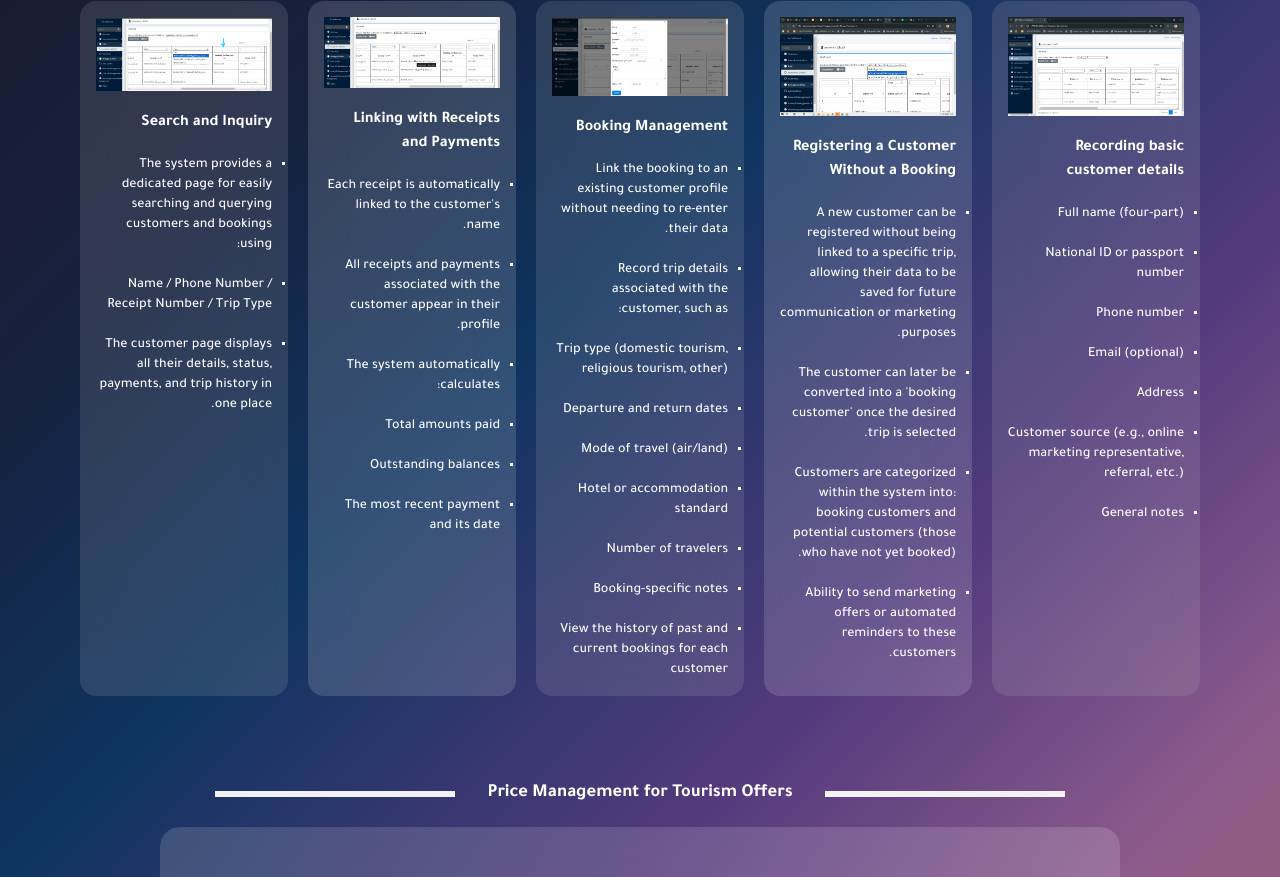
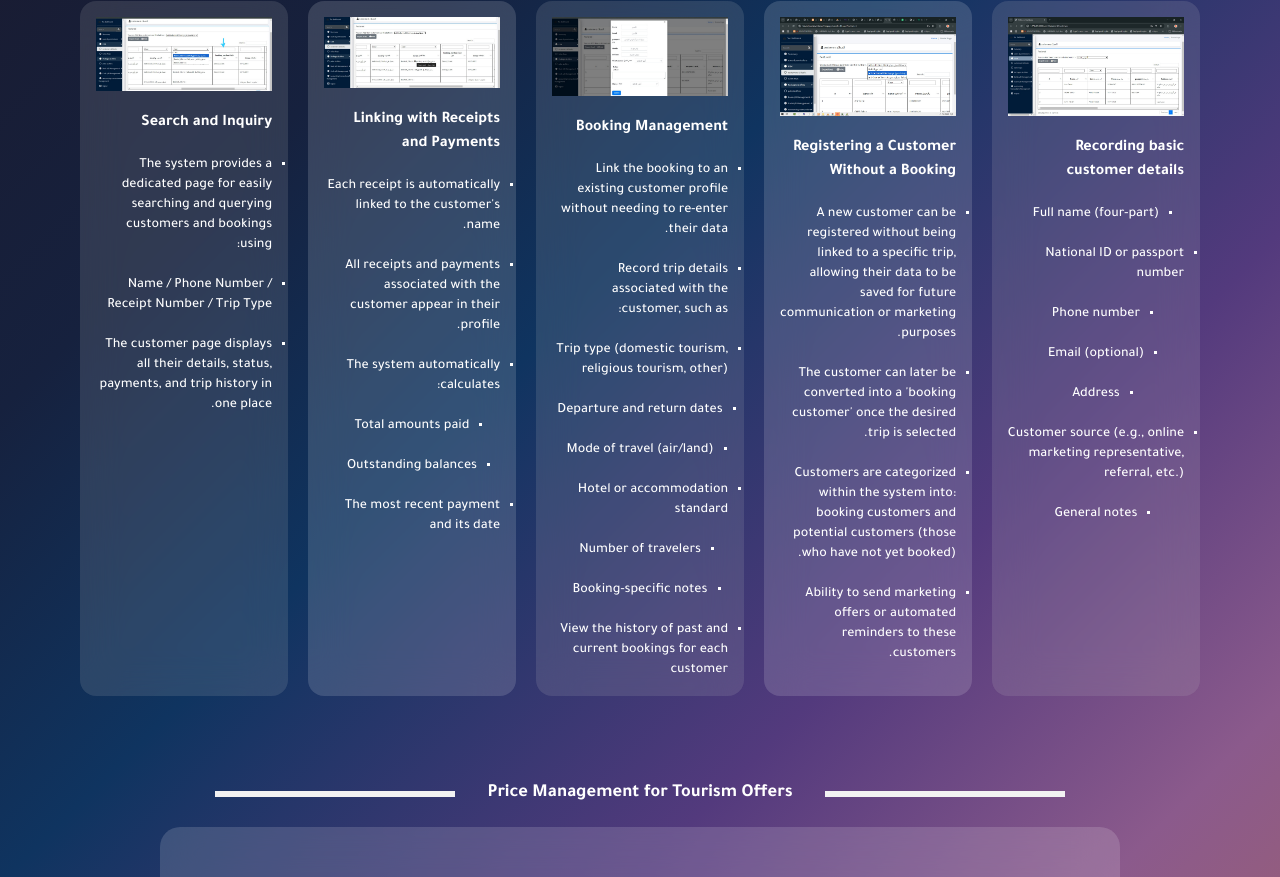
Before and after one commit to amrgelno/Tos-mvp, a React (Vite) app: page /crmSystem in a window 1280 px wide. Shown: the part 692-1569 px from the top of the page. Built offline with nearby package versions, Linux system fonts and the light colour scheme.

Commit message:
Add center alignment to pageCardList

```diff
--- a/src/Pages/PageExample/PageExample.css
+++ b/src/Pages/PageExample/PageExample.css
@@ -21,6 +21,7 @@
 }
 
 .pageCardList{
+    place-items: center;
     list-style-type: square;
     direction: rtl;
     text-align: right;
```
